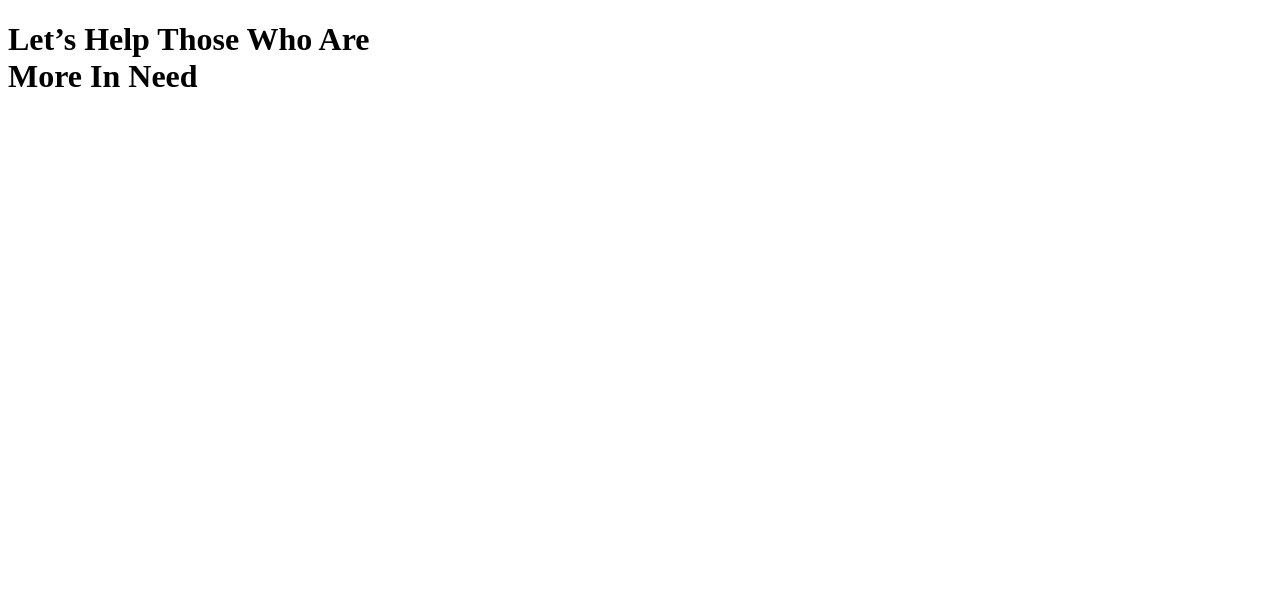
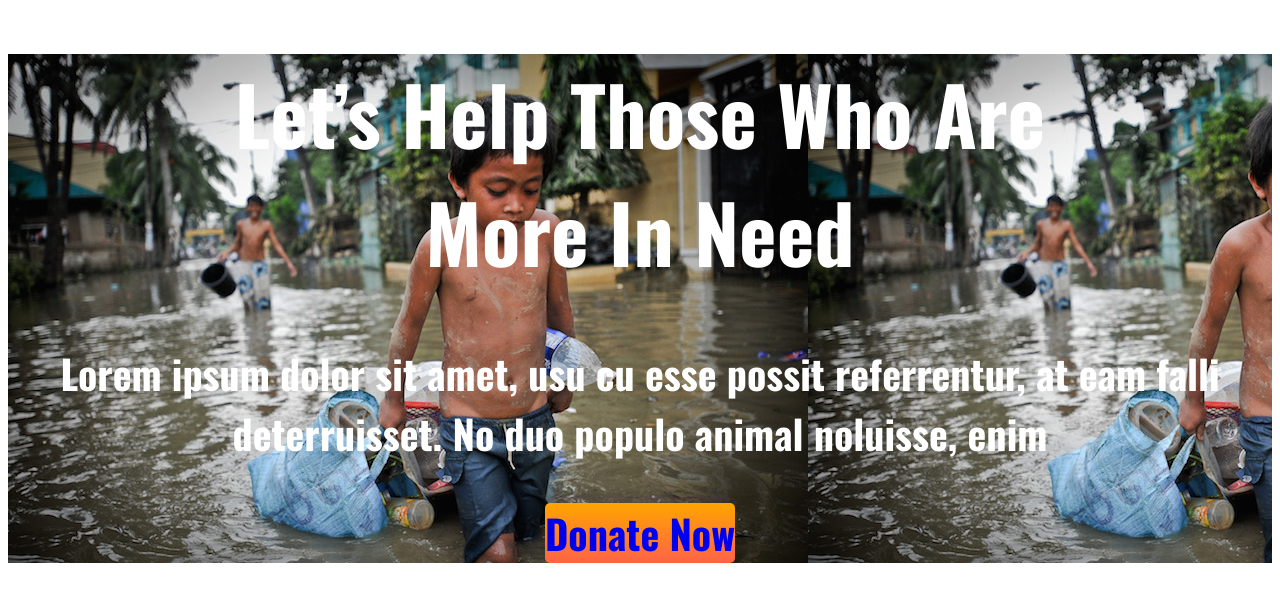
Before and after one commit to alaminsardar227/my-exam-site, a plain HTML site: page index.html in a window 1280 px wide. Drawn offline with nearby package versions, Linux system fonts and the light colour scheme.

Commit message:
love me 2nd

```diff
--- a/index.html
+++ b/index.html
@@ -6,10 +6,20 @@
     <meta http-equiv="X-UA-Compatible" content="IE=edge">
     <meta name="viewport" content="width=device-width, initial-scale=1.0">
     <title>my exam site</title>
+    <link rel="stylesheet" href="style.css">
+    <link rel="preconnect" href="https://fonts.googleapis.com">
+    <link rel="preconnect" href="https://fonts.gstatic.com" crossorigin>
+    <link href="https://fonts.googleapis.com/css2?family=Oswald:wght@700&display=swap" rel="stylesheet">
+
 </head>
 
 <body>
-    <h1>Let’s Help Those Who Are <br> More In Need</h1>
+    <div class="text-align">
+        <h1>Let’s Help Those Who Are <br> More In Need</h1>
+        <p>Lorem ipsum dolor sit amet, usu cu esse possit referrentur, at eam falli
+            deterruisset. No duo populo animal noluisse, enim</p>
+        <a class="buttom-link" target="_blank" href="https://www.google.com/">Donate Now</a>
+    </div>
 </body>
 
 </html>
--- a/style.css
+++ b/style.css
@@ -0,0 +1,17 @@
+body {
+    font-family: 'Oswald', sans-serif;
+}
+
+.buttom-link {
+    background-image: linear-gradient(orange, tomato);
+    border-radius: 5px;
+    font-weight: 700;
+    text-decoration: none;
+}
+
+.text-align {
+    text-align: center;
+    font-size: 40px;
+    background-image: url(images/donation9.jpg);
+    color: white;
+}
```
